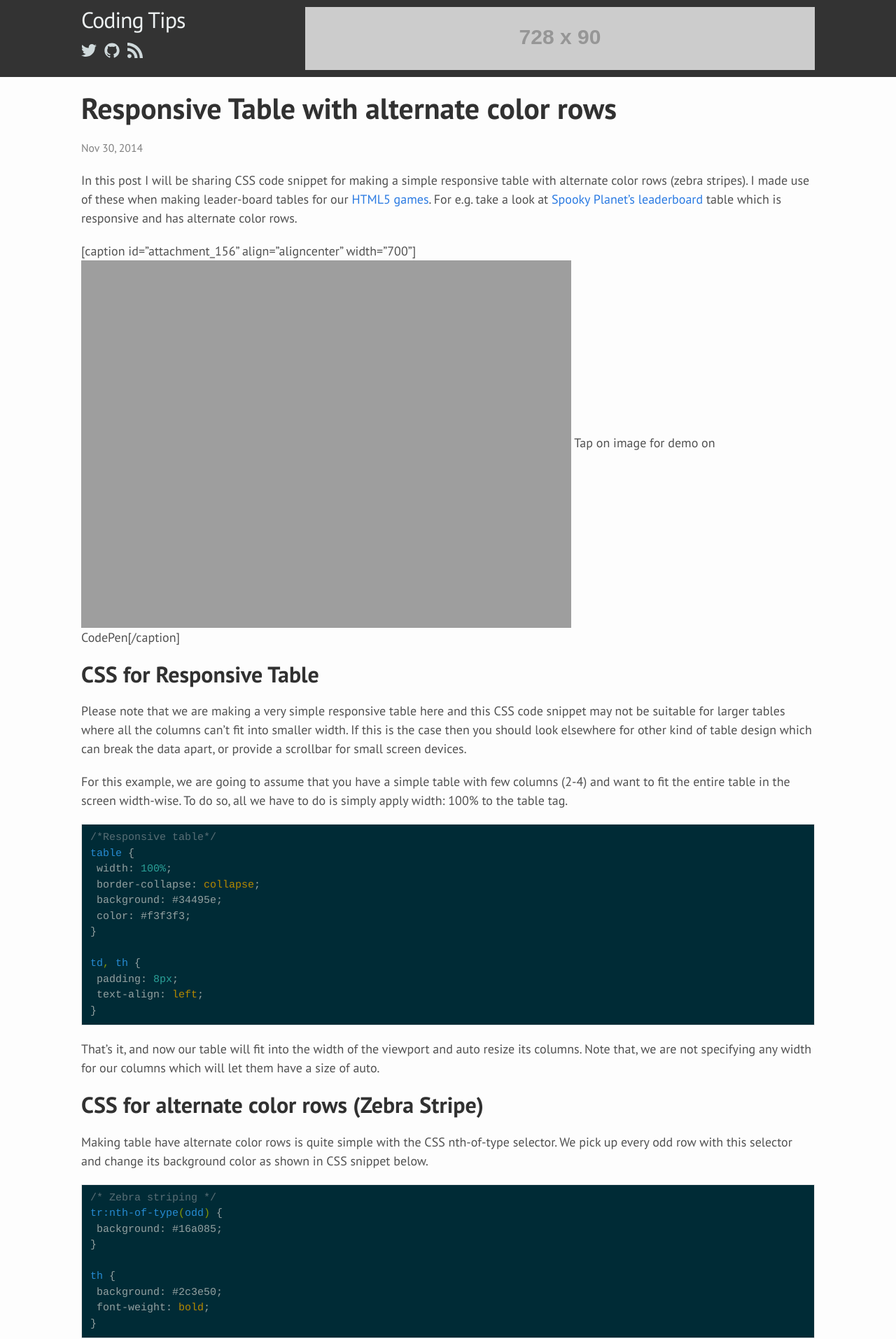
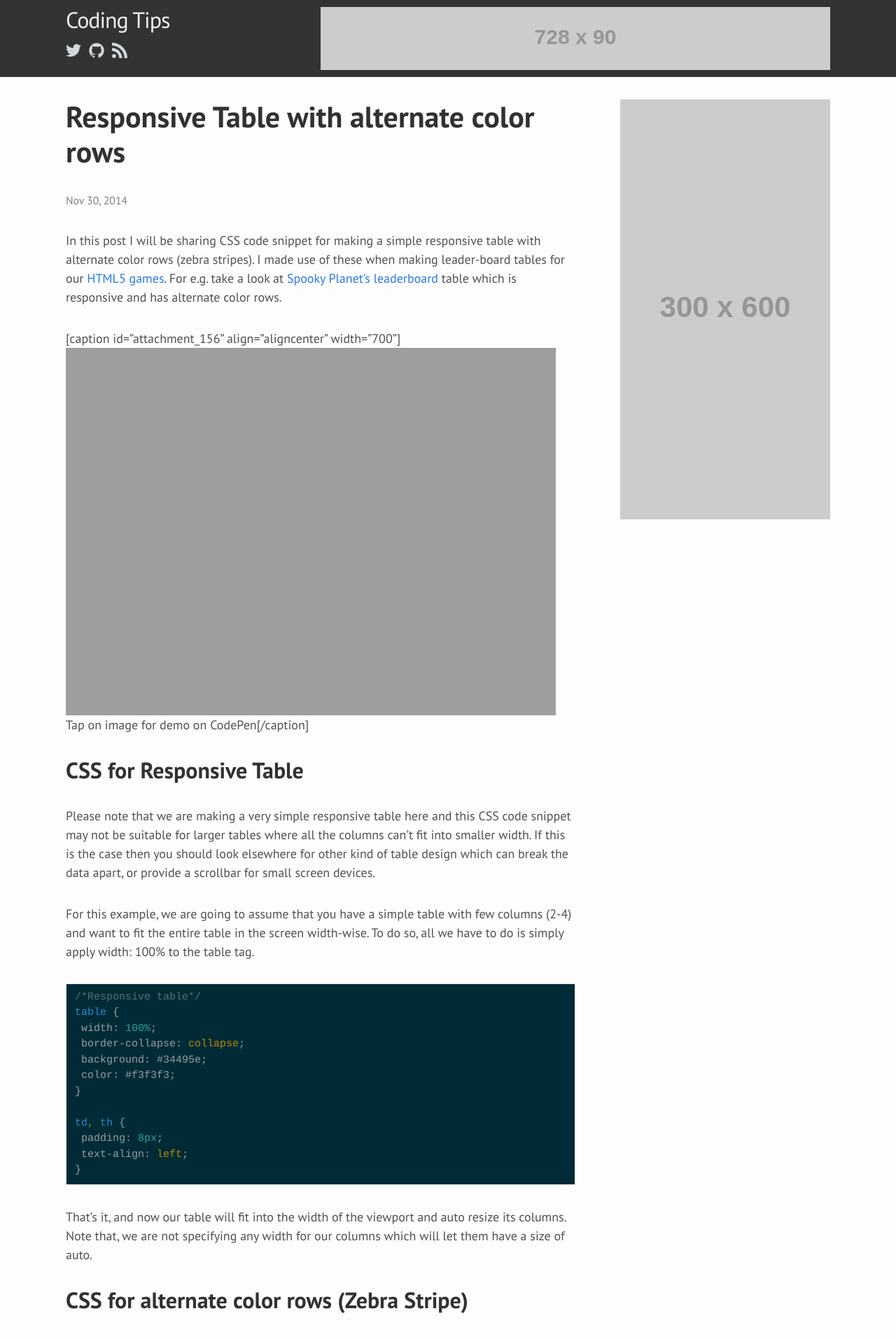
Before and after one commit to jastew/codingtips.kanishkkunal.in, a Jekyll site: the page built from _posts/2014-11-30-responsive-table.md, in a window 1280 px wide. Shown: the top 1913 px of the page at 70% size. Built offline with Jekyll 4.4.1, drawn with Linux system fonts in a browser that asks for light colours.

Commit message:
Adding fixed width sidebar

```diff
--- /dev/null
+++ b/_includes/sidebar.html
@@ -0,0 +1 @@
+<img src="http://placehold.it/300x600">
--- /dev/null
+++ b/_layouts/default-sidebar.html
@@ -0,0 +1,27 @@
+<!DOCTYPE html>
+<html>
+
+  {% include head.html %}
+
+  <body>
+
+    {% include header.html %}
+
+    <div class="page-content-sidebar">
+      <div class="wrapper">
+        <div class="content-wrapper">
+            <div class="content-inner">
+                {{ content }}
+            </div>
+        </div>
+        <div class="sidebar">
+            {% include sidebar.html %}
+        </div>
+      </div>
+    </div>
+
+    {% include footer.html %}
+
+  </body>
+
+</html>
--- a/_layouts/post.html
+++ b/_layouts/post.html
@@ -1,5 +1,5 @@
 ---
-layout: default
+layout: default-sidebar
 ---
 <div class="post">
 
--- a/_sass/_layout.scss
+++ b/_sass/_layout.scss
@@ -74,6 +74,43 @@
     font-size: 24px;
 }
 
+/* Sidebar Layout */
+.page-content-sidebar {
+    padding: $spacing-unit 0;
+
+    .wrapper {
+        position: relative;
+    }
+
+    .content-wrapper {
+      float: left;
+      width: 100%;
+    }
+
+    .content-inner {
+      margin-right: $sidebar-width + (2 * $spacing-unit);
+      clear: both;
+      overflow: auto;
+
+        @include media-query($on-laptop) {
+            margin-right: 0;
+        }
+    }
+
+    .sidebar {
+      position: relative;
+      width: $sidebar-width + (2 * $spacing-unit);
+      margin-left: -1 *( $sidebar-width + (2 * $spacing-unit) );
+      float: right;
+      overflow: hidden;
+      min-height: 300px;
+      padding-left: 2 * $spacing-unit;
+
+        @include media-query($on-laptop) {
+            display: none;
+        }
+    }
+}
 
 
 /**
--- a/css/main.scss
+++ b/css/main.scss
@@ -11,7 +11,7 @@ $base-font-size:   18px;
 $small-font-size:  $base-font-size * 0.875;
 $base-line-height: 1.5;
 
-$spacing-unit:     20px;
+$spacing-unit:     32px;
 
 $text-color:       #515151;
 $heading-color:    #313131;
@@ -25,10 +25,11 @@ $grey-color-dark:  darken($grey-color, 25%);
 $light-color:       #ecf0f1;
 
 // Width of the content area
-$content-width:    1088px;
+$content-width:    1156px;
+$sidebar-width:    300px;
 
 $on-palm:          600px;
-$on-laptop:        800px;
+$on-laptop:        900px;
 
 
 
```
